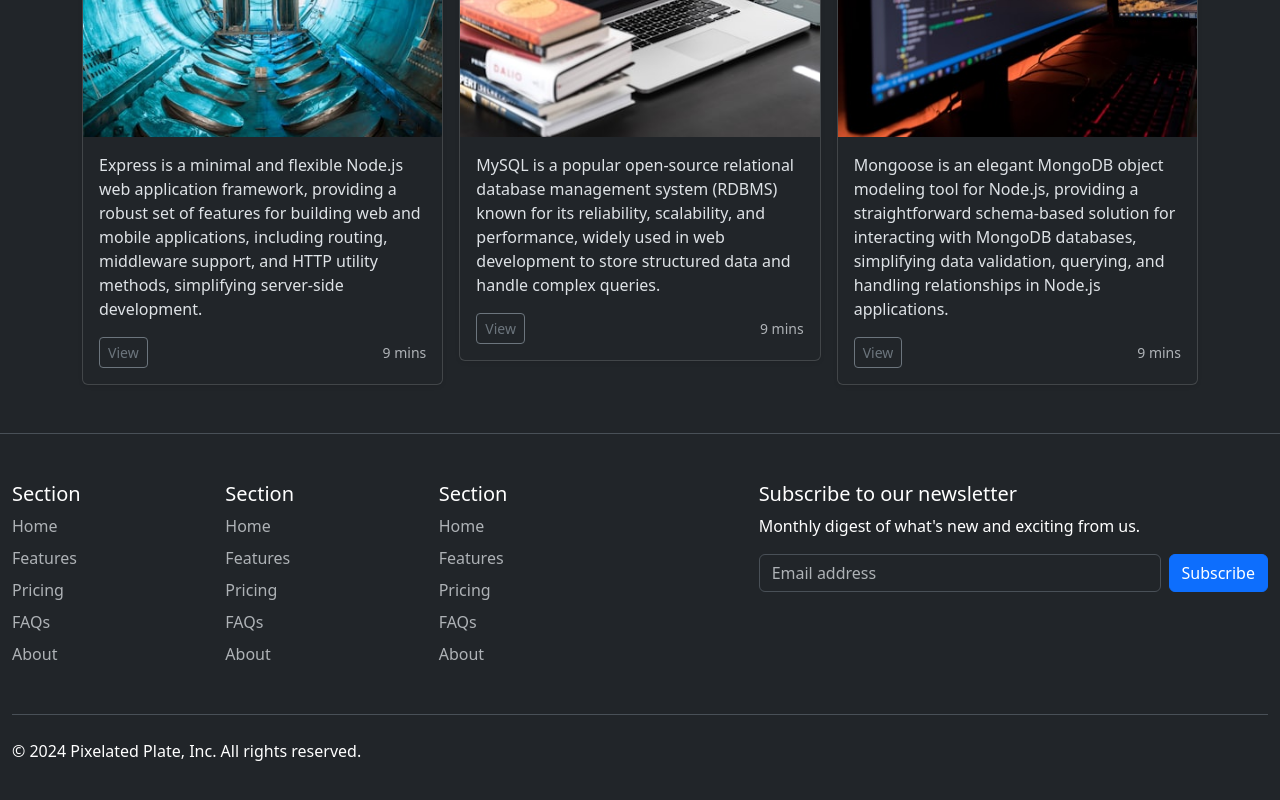
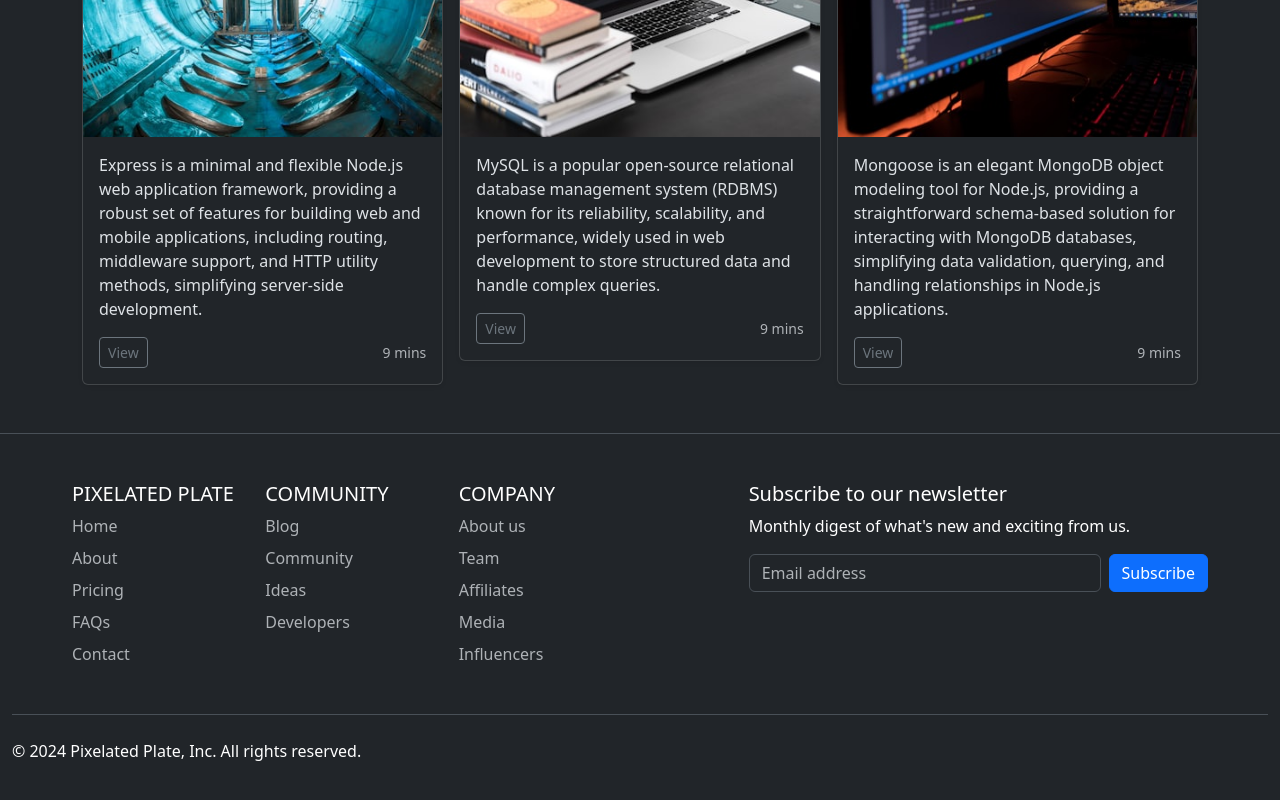
Before and after one commit to alok-x0s1/Pixelated-Plate, a plain HTML site: page about/about.html in a window 1280 px wide. Shown: the part 2131-2931 px from the top of the page. Drawn offline with nearby package versions, Linux system fonts and the light colour scheme.

Commit message:
Added footer links

```diff
--- a/about/about.html
+++ b/about/about.html
@@ -565,16 +565,16 @@
       data-bs-theme="dark"
     >
     <footer class="py-5">
-        <div class="row">
+      <div class="row mx-5">
         <div class="col-6 col-md-2 mb-3">
-            <h5>Section</h5>
+          <h5>PIXELATED PLATE</h5>
           <ul class="nav flex-column">
             <li class="nav-item mb-2">
               <a href="#" class="nav-link p-0 text-body-secondary">Home</a>
             </li>
             <li class="nav-item mb-2">
               <a href="#" class="nav-link p-0 text-body-secondary"
-                  >Features</a
+                >About</a
               >
             </li>
             <li class="nav-item mb-2">
@@ -584,53 +584,50 @@
               <a href="#" class="nav-link p-0 text-body-secondary">FAQs</a>
             </li>
             <li class="nav-item mb-2">
-                <a href="#" class="nav-link p-0 text-body-secondary">About</a>
+              <a href="#" class="nav-link p-0 text-body-secondary">Contact</a>
             </li>
           </ul>
         </div>
 
         <div class="col-6 col-md-2 mb-3">
-            <h5>Section</h5>
+          <h5>COMMUNITY</h5>
           <ul class="nav flex-column">
             <li class="nav-item mb-2">
-                <a href="#" class="nav-link p-0 text-body-secondary">Home</a>
+              <a href="#" class="nav-link p-0 text-body-secondary">Blog</a>
             </li>
             <li class="nav-item mb-2">
               <a href="#" class="nav-link p-0 text-body-secondary"
-                  >Features</a
+                >Community</a
               >
             </li>
             <li class="nav-item mb-2">
-                <a href="#" class="nav-link p-0 text-body-secondary">Pricing</a>
+              <a href="#" class="nav-link p-0 text-body-secondary">Ideas</a>
             </li>
             <li class="nav-item mb-2">
-                <a href="#" class="nav-link p-0 text-body-secondary">FAQs</a>
-              </li>
-              <li class="nav-item mb-2">
-                <a href="#" class="nav-link p-0 text-body-secondary">About</a>
+              <a href="#" class="nav-link p-0 text-body-secondary">Developers</a>
             </li>
           </ul>
         </div>
 
         <div class="col-6 col-md-2 mb-3">
-            <h5>Section</h5>
+          <h5>COMPANY</h5>
           <ul class="nav flex-column">
             <li class="nav-item mb-2">
-                <a href="#" class="nav-link p-0 text-body-secondary">Home</a>
+              <a href="#" class="nav-link p-0 text-body-secondary">About us</a>
             </li>
             <li class="nav-item mb-2">
               <a href="#" class="nav-link p-0 text-body-secondary"
-                  >Features</a
+                >Team</a
               >
             </li>
             <li class="nav-item mb-2">
-                <a href="#" class="nav-link p-0 text-body-secondary">Pricing</a>
+              <a href="#" class="nav-link p-0 text-body-secondary">Affiliates</a>
             </li>
             <li class="nav-item mb-2">
-                <a href="#" class="nav-link p-0 text-body-secondary">FAQs</a>
+              <a href="#" class="nav-link p-0 text-body-secondary">Media</a>
             </li>
             <li class="nav-item mb-2">
-                <a href="#" class="nav-link p-0 text-body-secondary">About</a>
+              <a href="#" class="nav-link p-0 text-body-secondary">Influencers</a>
             </li>
           </ul>
         </div>
```
Also changed, not shown: contact/contact.html (+14 -17 lines), index.html (+15 -18 lines), pages/ai.html (+15 -18 lines), pages/ml.html (+15 -18 lines), pages/web.html (+15 -18 lines), pages/web3.html (+15 -18 lines), pricing/pricing.html (+15 -18 lines). Lines whose indentation alone changed are shown as unchanged.
